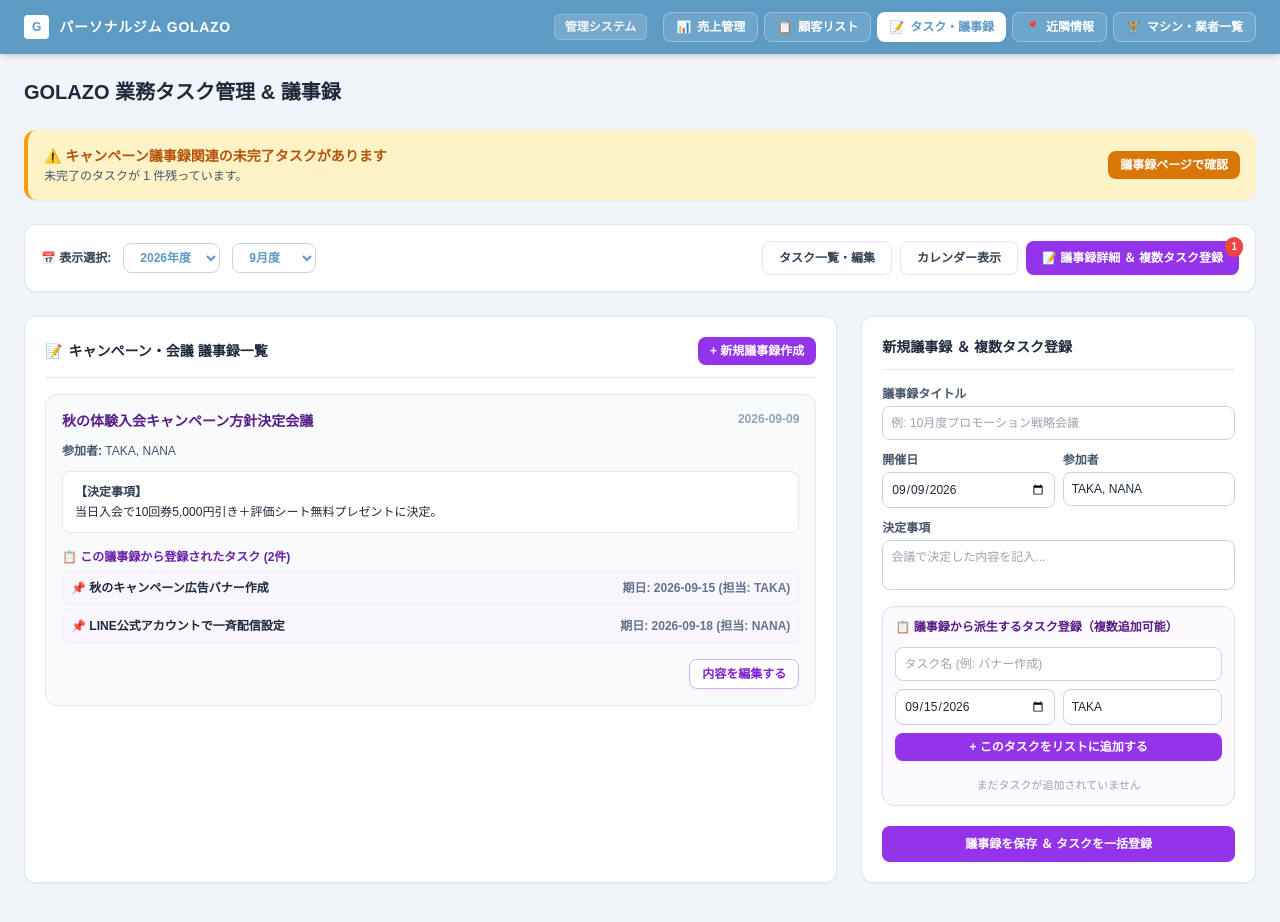
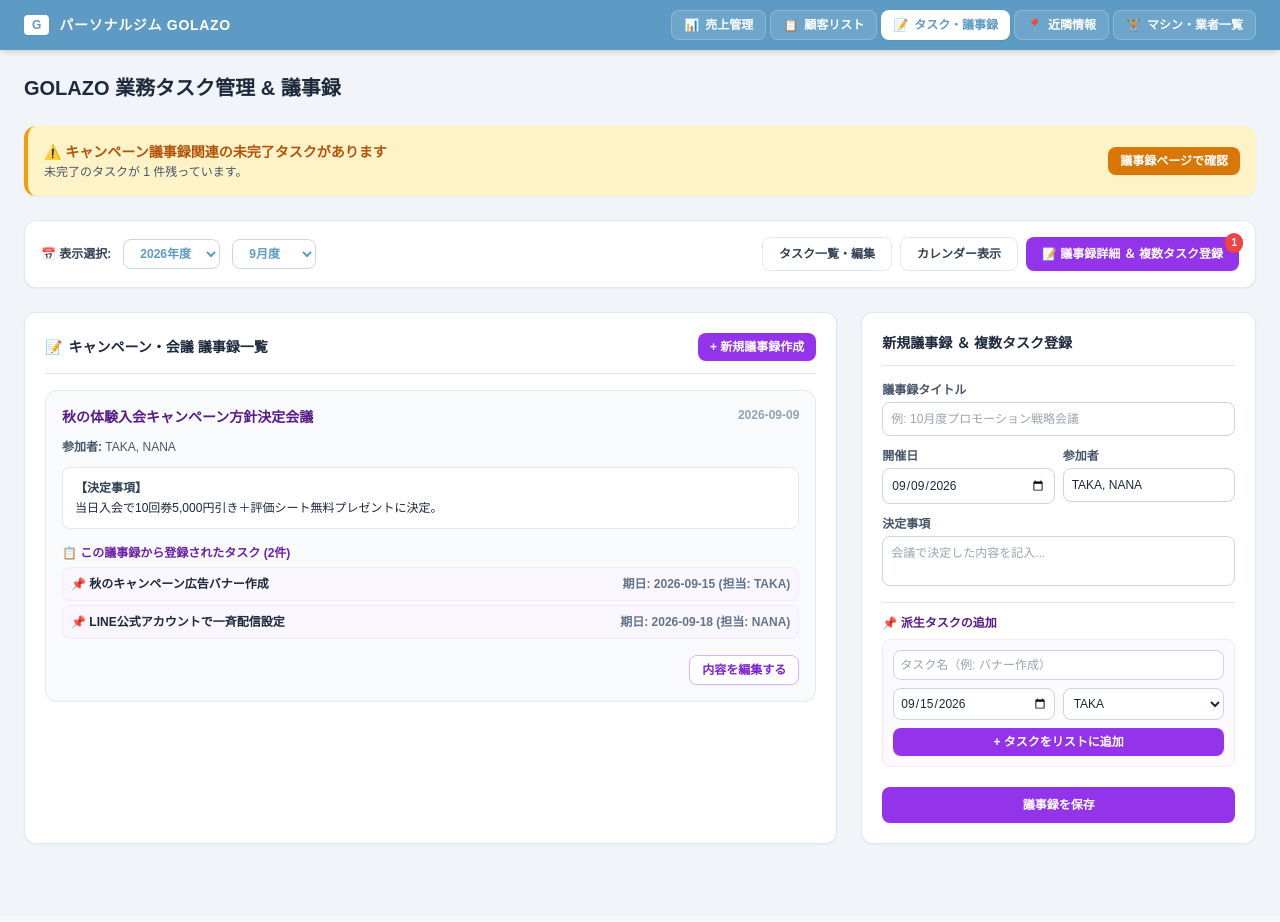
Before and after one commit to 2025golazo-bot/GOLAZO, a Next.js app: page /task-manager in a window 1280 px wide. Both pictures are taken after a click on the button "議事録ページで確認". Shown: the top 922 px of the page. Built offline with nearby package versions, Linux system fonts and the light colour scheme.

Commit message:
Update page.tsx

```diff
--- a/app/task-manager/page.tsx
+++ b/app/task-manager/page.tsx
@@ -46,10 +46,8 @@ export default function TasksPage() {
 
   // --- 不要な共通ヘッダー（一番上の黒い文字のバー等）を非表示にするハック処理 ---
   useEffect(() => {
-    // ページ外の共通ナビ等で不要なものが上部に出る場合、DOM操作で隠す
     const globalNavs = document.querySelectorAll('header:not(main header), nav:not(main nav)');
     globalNavs.forEach((el) => {
-      // 自前のヘッダー以外を非表示にする
       if (!el.classList.contains('golazo-custom-header')) {
         (el as HTMLElement).style.display = 'none';
       }
@@ -150,13 +148,6 @@ export default function TasksPage() {
   const [tempSubTaskDate, setTempSubTaskDate] = useState('2026-09-15');
   const [tempSubTaskAssignee, setTempSubTaskAssignee] = useState('TAKA');
 
-  // プリセット
-  const presetCampaignOptions = [
-    'キックオフミーティング決定事項',
-    'SNS広告運用方針のすり合わせ',
-    '夏期クリニック振り返り議事録',
-  ];
-
   // フィルター
   const filteredTasks = tasks.filter(
     (task) => task.fiscalYear === selectedFiscalYear && task.month === selectedMonth
@@ -238,7 +229,7 @@ export default function TasksPage() {
     }));
   };
 
-  // 議事録保存処理（サブタスクをメインのタスク一覧にも自動反映）
+  // 議事録保存処理
   const handleSaveMinutes = (e: React.FormEvent) => {
     e.preventDefault();
     if (!minutesForm.title) return;
@@ -309,15 +300,14 @@ export default function TasksPage() {
 
   return (
     <div className="min-h-screen bg-slate-100 font-sans pb-12">
-      {/* 水色のヘッダー帯：「パーソナルジム GOLAZO」と「管理システム」表記、ナビゲーションボタンの配置 */}
-      <header className="golazo-custom-header bg-[#5e9bc4] text-white px-6 py-3 flex flex-wrap justify-between items-center shadow-md sticky top-0 z-50 gap-3">
+      {/* 統一されたGOLAZOカスタムヘッダー */}
+      <header className="golazo-custom-header bg-[#5e9bc4] text-white px-6 py-2.5 flex flex-wrap justify-between items-center shadow-md sticky top-0 z-50 gap-3">
         <div className="flex items-center gap-2.5">
-          <span className="bg-white text-[#5e9bc4] px-2 py-1 rounded font-black text-xs">G</span>
+          <span className="bg-white text-[#5e9bc4] px-2 py-0.5 rounded font-black text-xs shadow-sm">G</span>
           <h1 className="text-sm font-bold tracking-wider">パーソナルジム GOLAZO</h1>
         </div>
         <div className="flex items-center gap-4">
-          <span className="text-xs font-bold text-white/90 bg-white/15 px-2.5 py-1 rounded-md border border-white/20">管理システム</span>
-          <nav className="flex flex-wrap gap-1.5 text-xs font-semibold">
+          <nav className="flex flex-wrap gap-1 text-xs font-semibold">
             {navItems.map((item) => {
               const isActive = pathname === item.href;
               return (
@@ -327,7 +317,7 @@ export default function TasksPage() {
                   className={`px-3 py-1.5 rounded-lg transition flex items-center gap-1.5 ${
                     isActive
                       ? 'bg-white text-[#5e9bc4] font-bold shadow-sm'
-                      : 'bg-white/10 text-white hover:bg-white/20 border border-white/30'
+                      : 'bg-white/10 text-white hover:bg-white/20 border border-white/20'
                   }`}
                 >
                   <span>{item.icon}</span> {item.label}
@@ -662,7 +652,6 @@ export default function TasksPage() {
         {/* --- タブ3: 議事録詳細 ＆ 複数タスク登録 --- */}
         {activeTab === 'minutes' && (
           <div className="grid grid-cols-1 md:grid-cols-3 gap-6">
-            {/* 左側：保存済み議事録一覧 */}
             <div className="md:col-span-2 bg-white border border-slate-200 rounded-xl p-5 shadow-sm space-y-4">
               <div className="flex justify-between items-center border-b pb-3">
                 <h3 className="font-bold text-slate-800 text-sm flex items-center gap-1.5">
@@ -693,7 +682,6 @@ export default function TasksPage() {
                         <p className="text-slate-800 whitespace-pre-wrap">{m.decisions || '未記入'}</p>
                       </div>
 
-                      {/* 議事録に紐づく複数タスクの表示 */}
                       <div className="space-y-1.5 pt-1">
                         <p className="font-bold text-purple-800">📋 この議事録から登録されたタスク ({m.subTasks?.length || 0}件)</p>
                         {(!m.subTasks || m.subTasks.length === 0) ? (
@@ -724,7 +712,6 @@ export default function TasksPage() {
               </div>
             </div>
 
-            {/* 右側：議事録作成フォーム ＆ 複数タスク追加機能 */}
             <div className="bg-white border border-slate-200 rounded-xl p-5 shadow-sm space-y-4 text-xs">
               <h3 className="font-bold text-slate-800 text-sm border-b pb-3">
                 {isMinutesEditing ? '議事録の編集' : '新規議事録 ＆ 複数タスク登録'}
@@ -738,7 +725,7 @@ export default function TasksPage() {
                     placeholder="例: 10月度プロモーション戦略会議"
                     value={minutesForm.title || ''}
                     onChange={(e) => setMinutesForm({ ...minutesForm, title: e.target.value })}
-                    className="w-full border border-slate-300 rounded-lg p-2 text-slate-800 outline-none focus:ring-1 focus:ring-purple-500"
+                    className="w-full border border-slate-300 rounded-lg p-2 text-slate-800 outline-none"
                   />
                 </div>
 
@@ -775,63 +762,59 @@ export default function TasksPage() {
                   />
                 </div>
 
-                {/* --- 別建て：複数のタスク登録エリア --- */}
-                <div className="border border-purple-200 bg-purple-50/40 p-3 rounded-xl space-y-3">
-                  <label className="block font-bold text-purple-900 text-xs">📋 議事録から派生するタスク登録（複数追加可能）</label>
-
-                  <div className="space-y-2">
+                {/* 議事録からの派生タスク追加セクション */}
+                <div className="border-t border-slate-200 pt-3 space-y-2">
+                  <label className="block font-bold text-purple-900">📌 派生タスクの追加</label>
+                  <div className="space-y-2 bg-purple-50/50 p-2.5 rounded-lg border border-purple-100">
                     <input
                       type="text"
-                      placeholder="タスク名 (例: バナー作成)"
+                      placeholder="タスク名（例: バナー作成）"
                       value={tempSubTaskTitle}
                       onChange={(e) => setTempSubTaskTitle(e.target.value)}
-                      className="w-full border border-slate-300 rounded-lg p-2 bg-white text-slate-800 outline-none"
+                      className="w-full border border-slate-300 rounded-lg p-1.5 bg-white text-slate-800 outline-none"
                     />
                     <div className="grid grid-cols-2 gap-2">
                       <input
                         type="date"
                         value={tempSubTaskDate}
                         onChange={(e) => setTempSubTaskDate(e.target.value)}
-                        className="border border-slate-300 rounded-lg p-2 bg-white text-slate-800 outline-none"
+                        className="w-full border border-slate-300 rounded-lg p-1.5 bg-white text-slate-800 outline-none"
                       />
-                      <input
-                        type="text"
-                        placeholder="担当者 (例: TAKA)"
+                      <select
                         value={tempSubTaskAssignee}
                         onChange={(e) => setTempSubTaskAssignee(e.target.value)}
-                        className="border border-slate-300 rounded-lg p-2 bg-white text-slate-800 outline-none"
-                      />
+                        className="w-full border border-slate-300 rounded-lg p-1.5 bg-white text-slate-800 outline-none"
+                      >
+                        <option value="TAKA">TAKA</option>
+                        <option value="NANA">NANA</option>
+                      </select>
                     </div>
                     <button
                       type="button"
                       onClick={handleAddSubTaskToMinutes}
-                      className="w-full bg-purple-600 hover:bg-purple-700 text-white py-1.5 rounded-lg font-bold transition shadow-sm text-xs"
+                      className="w-full bg-purple-600 hover:bg-purple-700 text-white font-bold py-1.5 rounded-lg transition text-xs shadow-sm"
                     >
-                      + このタスクをリストに追加する
+                      + タスクをリストに追加
                     </button>
                   </div>
 
-                  {/* 追加されたサブタスクの一覧（フォーム内） */}
-                  <div className="space-y-1.5 pt-1">
-                    {(minutesForm.subTasks || []).length === 0 ? (
-                      <p className="text-[11px] text-slate-400 text-center">まだタスクが追加されていません</p>
-                    ) : (
-                      (minutesForm.subTasks || []).map(sub => (
-                        <div key={sub.id} className="bg-white border border-purple-200 p-2 rounded-lg flex justify-between items-center text-[11px]">
+                  {/* 追加済みサブタスク一覧 */}
+                  <div className="space-y-1">
+                    {(minutesForm.subTasks || []).map(sub => (
+                      <div key={sub.id} className="flex justify-between items-center bg-white p-2 rounded-lg border border-slate-200 text-[11px]">
                         <div>
-                            <span className="font-bold text-slate-800">📌 {sub.title}</span>
-                            <span className="text-slate-500 block">期日: {sub.dueDate} / 担当: {sub.assignee}</span>
+                          <p className="font-bold text-slate-800">{sub.title}</p>
+                          <p className="text-slate-400">期日: {sub.dueDate} / 担当: {sub.assignee}</p>
                         </div>
                         <button
                           type="button"
                           onClick={() => handleRemoveSubTaskFromMinutes(sub.id)}
-                            className="text-red-500 hover:text-red-700 font-bold px-1.5 py-0.5"
+                          className="text-red-500 hover:underline font-bold"
                         >
-                            ✕
+                          削除
                         </button>
                       </div>
-                      ))
-                    )}
+                    ))}
                   </div>
                 </div>
 
@@ -840,7 +823,7 @@ export default function TasksPage() {
                     type="submit"
                     className="flex-1 bg-purple-600 hover:bg-purple-700 text-white py-2.5 rounded-lg font-bold transition shadow-sm"
                   >
-                    {isMinutesEditing ? '議事録の変更を保存' : '議事録を保存 ＆ タスクを一括登録'}
+                    {isMinutesEditing ? '議事録の変更を保存' : '議事録を保存'}
                   </button>
                   {isMinutesEditing && (
                     <button
```
Lines whose indentation alone changed are shown as unchanged.
